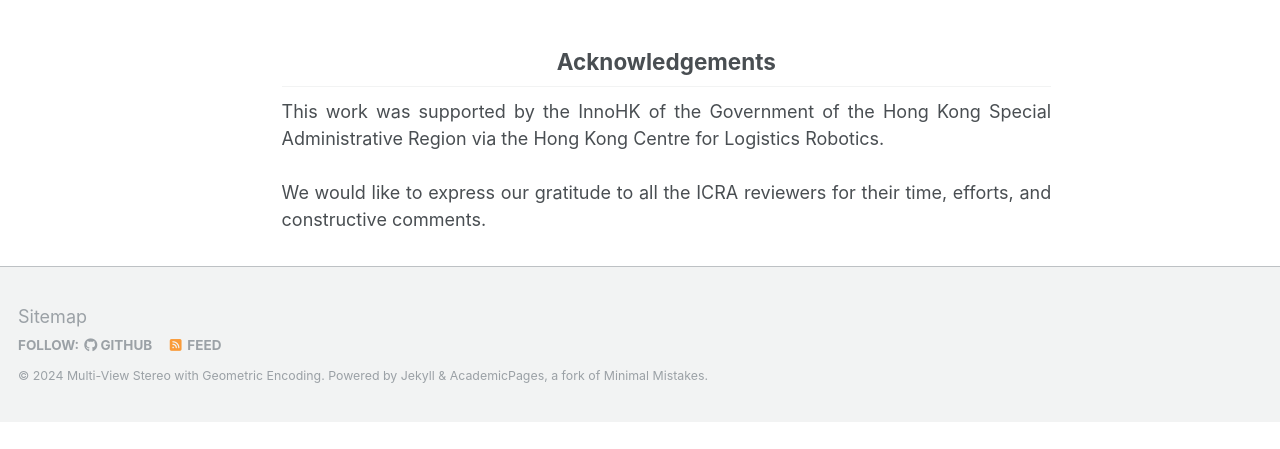
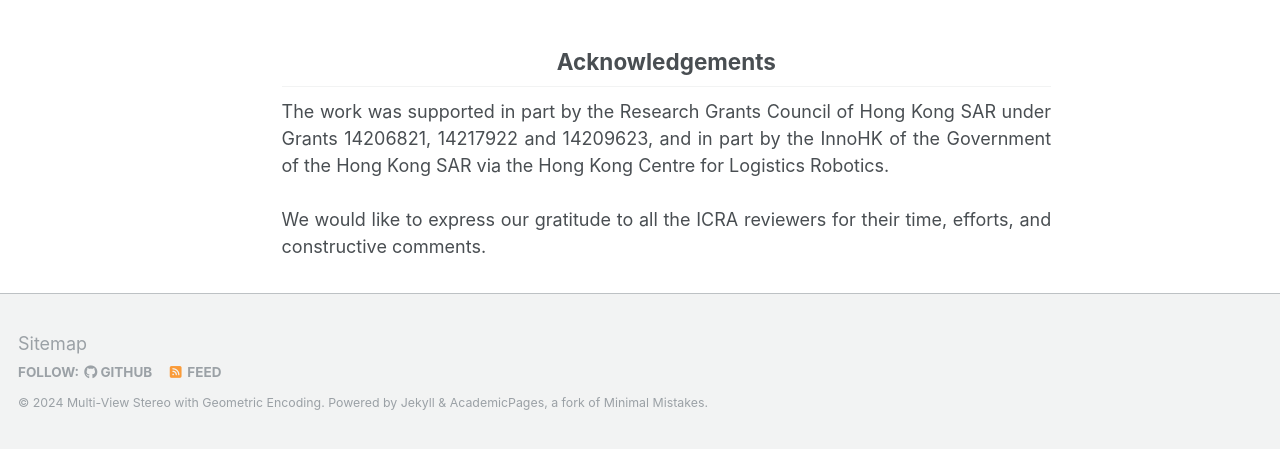
Before and after one commit to CUHK-USR-Group/GE-MVS, a Jekyll site: the page built from _pages/about.md, in a window 1280 px wide and 900 px high, scrolled down 1087 px, cut to the strip 451-900 px from the top of the window. Built offline with Jekyll 4.4.1, drawn with Linux system fonts in a browser that asks for light colours; before the commit the page ends 1960 px from its top, so only the background shows below that.

Commit message:
update page

```diff
--- a/_pages/about.md
+++ b/_pages/about.md
@@ -66,7 +66,7 @@ Multi-view stereo (MVS) implicitly encodes photometric and geometric cues into t
 <h2>Acknowledgements</h2>
 </div>
 
-<div style="text-align: justify">This work was supported by the InnoHK of the Government of the Hong Kong Special Administrative Region via the Hong Kong Centre for Logistics Robotics.
+<div style="text-align: justify">The work was supported in part by the Research Grants Council of Hong Kong SAR under Grants 14206821, 14217922 and 14209623, and in part by the InnoHK of the Government of the Hong Kong SAR via the Hong Kong Centre for Logistics Robotics.
 <br> <br>
 We would like to express our gratitude to all the ICRA reviewers for their time, efforts, and constructive comments.
 </div>
```
